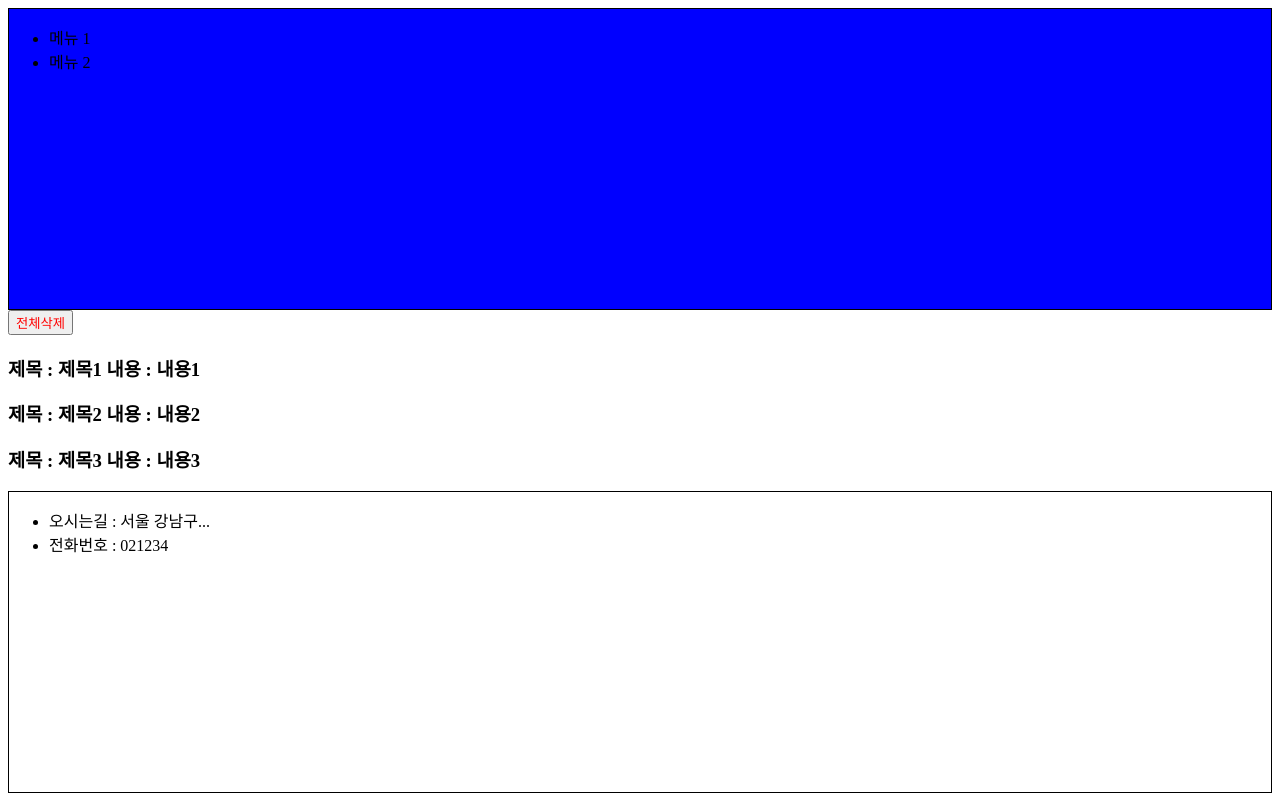
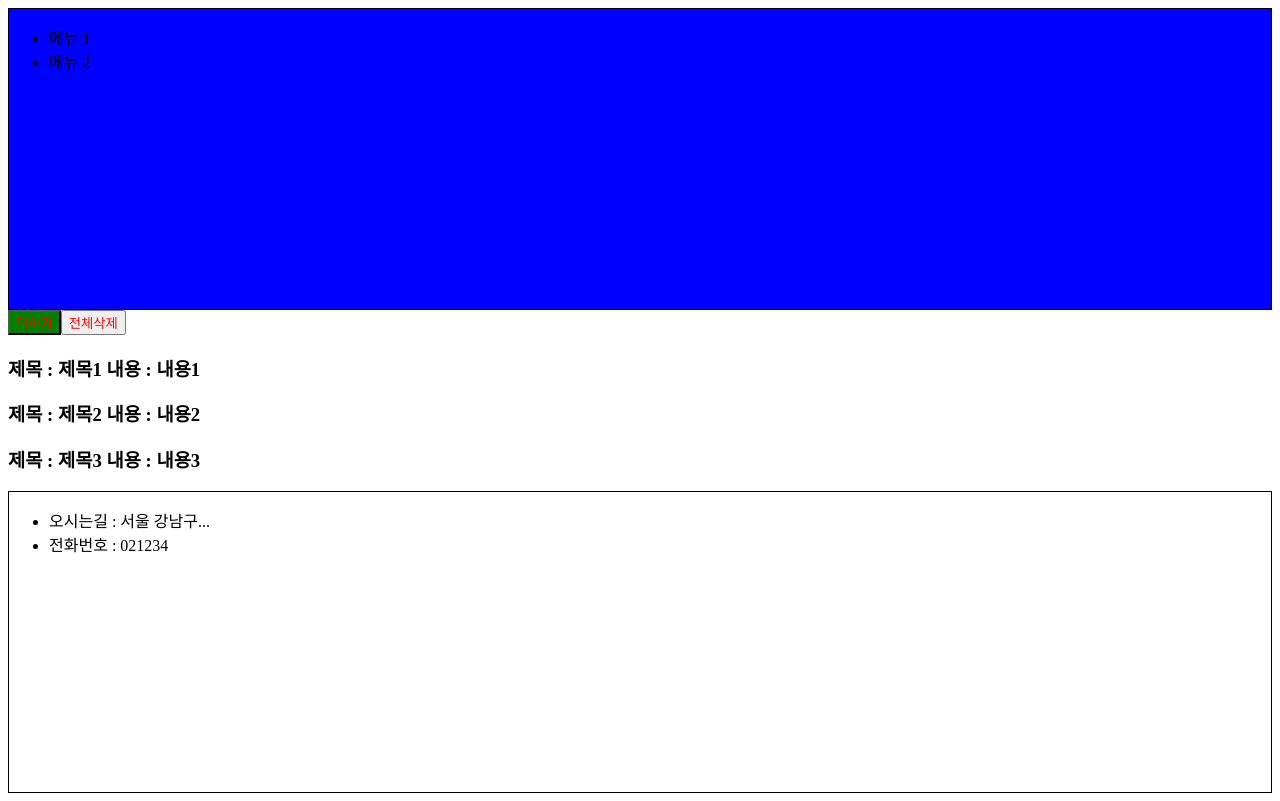
Before and after one commit to cyccc95/reactwork, a React (Create React App) app: page / in a window 1280 px wide. Built offline with nearby package versions, Linux system fonts and the light colour scheme.

Commit message:
styled component 스타일 상속

```diff
--- a/src/components/home/Home.js
+++ b/src/components/home/Home.js
@@ -1,9 +1,13 @@
 import React from 'react';
 import styled from 'styled-components';
 
-// 부모로부터 받아온 어떤 데이터를 가지고 스타일링을 동적으로 할 것이라면?
 let StyledDeleteButton = styled.button`
   color: ${(props) => (props.user.username === 'ssar' ? 'blue' : 'red')};
+`;
+
+// 스타일 확장
+let StyledAddButton = styled(StyledDeleteButton)`
+  background-color: green;
 `;
 
 const Home = (props) => {
@@ -11,6 +15,7 @@ const Home = (props) => {
 
   return (
     <div>
+      <StyledAddButton user={user}>더하기</StyledAddButton>
       <StyledDeleteButton user={user} onClick={() => setBoards([])}>
         전체삭제
       </StyledDeleteButton>
```
